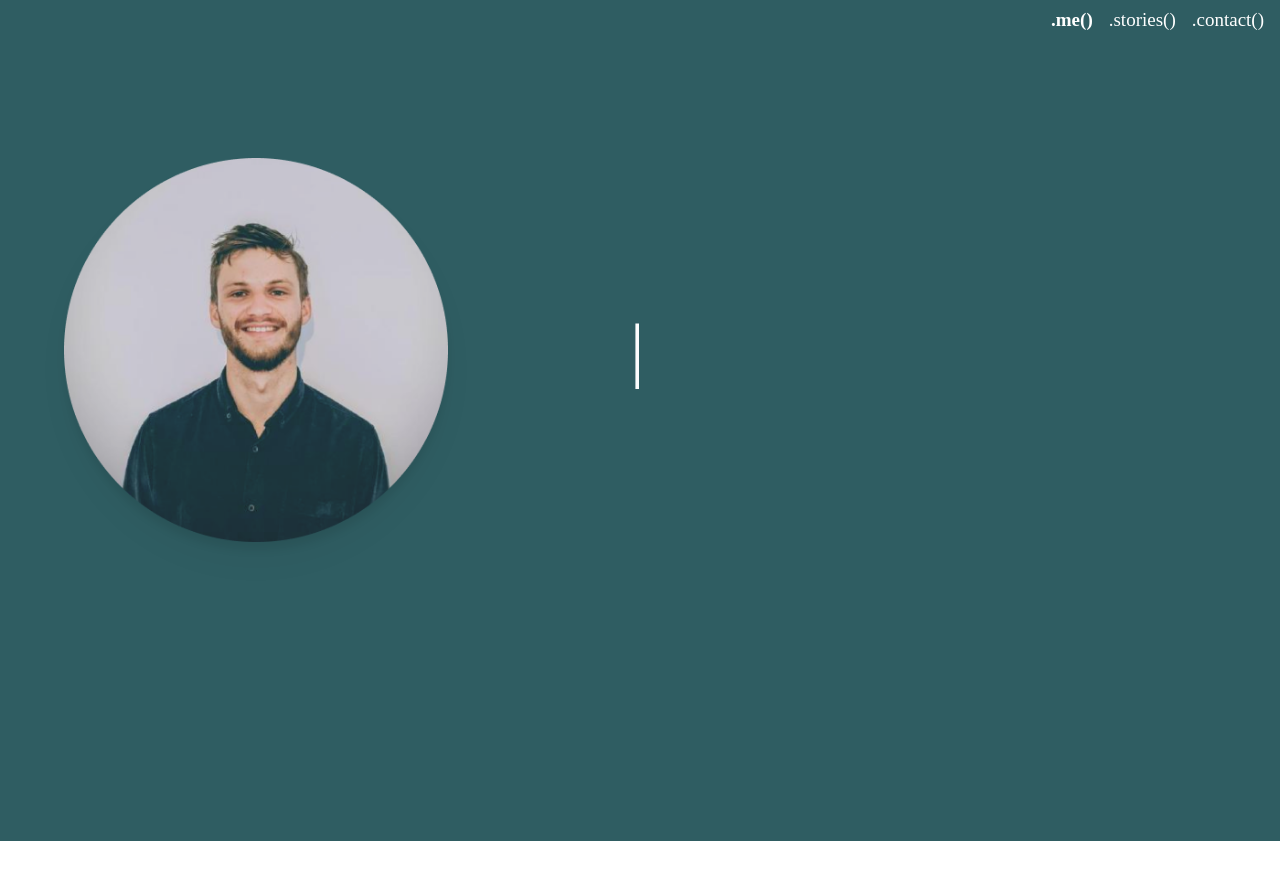
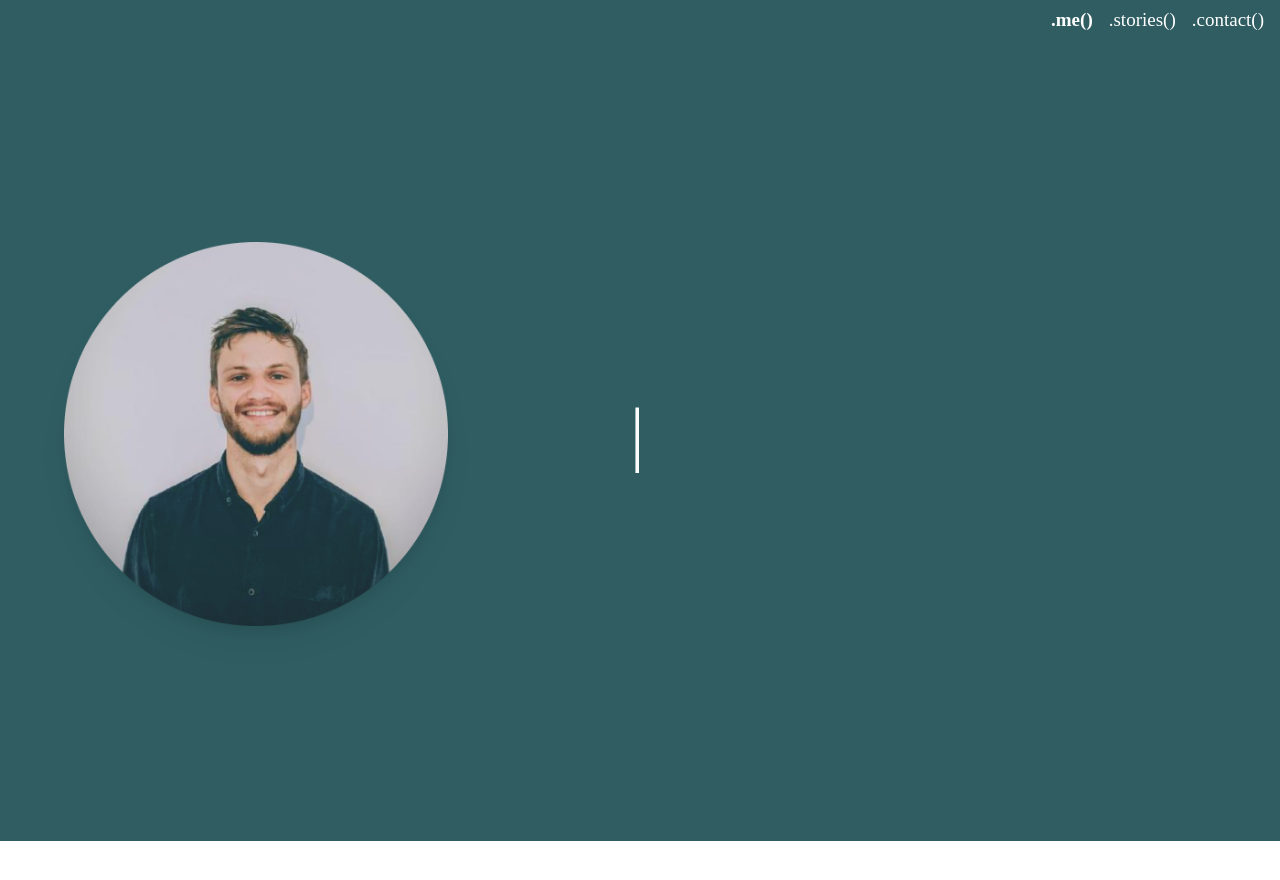
Before and after one commit to OliverKlukas/oliverklukas.github.io, a React (Create React App) app: page / in a window 1280 px wide. Shown: the top 880 px of the page. Built offline with nearby package versions, Linux system fonts and the light colour scheme; a web font is replaced by a local one.

Commit message:
Move landing page components into center

```diff
--- a/src/views/LandingView.tsx
+++ b/src/views/LandingView.tsx
@@ -34,10 +34,10 @@ export default function LandingView() {
 
     return (
         <div className="grid min-h-screen bg-green-4 lg:grid-cols-2 lg:justify-center lg:items-center">
-                <div className="flex justify-center pt-20 lg:py-16 mx-16 lg:justify-end lg:mr-48">
+                <div className="flex justify-center pt-20 lg:pb-16 lg:pt-44 mx-16 lg:justify-end lg:mr-48">
                     <img className="drop-shadow-xl h-fit hover:scale-110 hover:rotate-[360deg] ease-in duration-1000" src={me} alt={"profile picture"}/>
                 </div>
-                <div className="flex justify-center text-center lg:justify-start lg:flex-none lg:text-left mx-10 lg:m-0 lg:mr-28">
+                <div className="flex justify-center lg:pb-16 lg:pt-44 text-center lg:justify-start lg:flex-none lg:text-left mx-10 lg:m-0 lg:mr-28">
                     <span>
                         <span className="text text-mobile-paragraph md:text-mobile-subheading lg:text-subheading text-white"/>
                         {firstAnimationActive && <span className="cursor inline-block text-mobile-paragraph md:text-mobile-subheading lg:text-subheading text-white">
```
